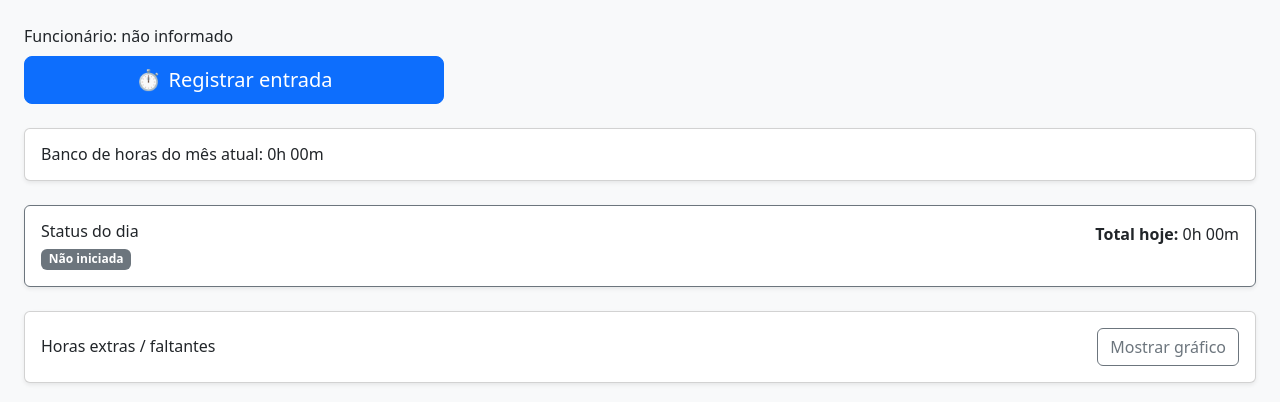
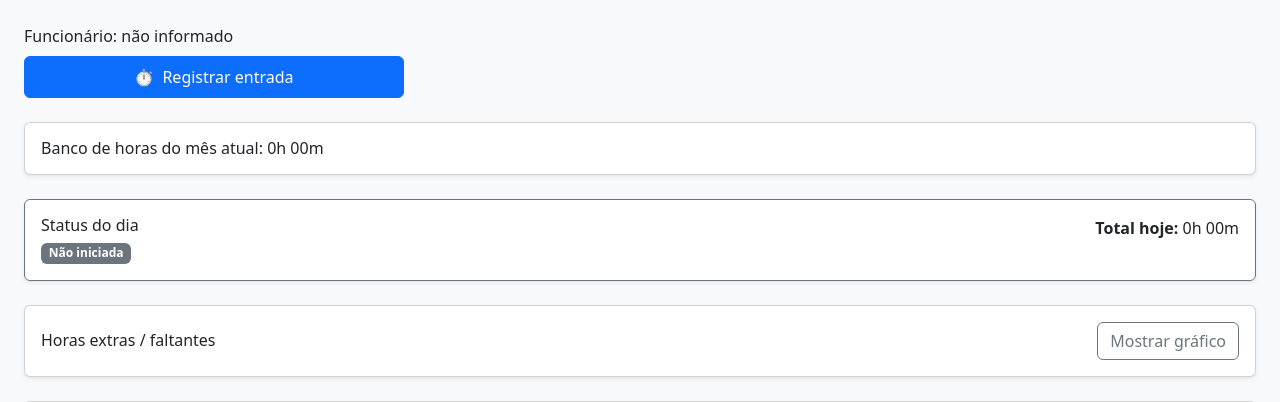
Before and after one commit to prismotta/sistema-ponto-python, a Flask app: page /dashboard in a window 1280 px wide. Shown: the part 50-452 px from the top of the page. Run offline with Flask 3, Linux system fonts and the light colour scheme; the visitor is signed in with stand-in values (Sample User, id 1); data that the repository does not hold is empty; some libraries are stand-ins or nearby versions.

Commit message:
style: reduz tamanho do botão principal de registro de ponto

```diff
--- a/web/templates/dashboard.html
+++ b/web/templates/dashboard.html
@@ -36,7 +36,7 @@
 
     <div class="mb-3 mb-md-4">
         <p class="mb-2">Funcionário: {{ nome_funcionario }}</p>
-        <a href="/bater" class="btn btn-primary btn-lg d-inline-flex align-items-center justify-content-center gap-2 px-4 w-100 w-sm-auto" style="max-width: 420px;">
+        <a href="/bater" class="btn btn-primary d-inline-flex align-items-center justify-content-center gap-2 px-3 py-2 px-sm-4 py-sm-2 w-100 w-sm-auto" style="max-width: 380px; font-size: 1rem;">
             <span aria-hidden="true">⏱️</span>
             <span>{{ botao_ponto_texto }}</span>
         </a>
```
